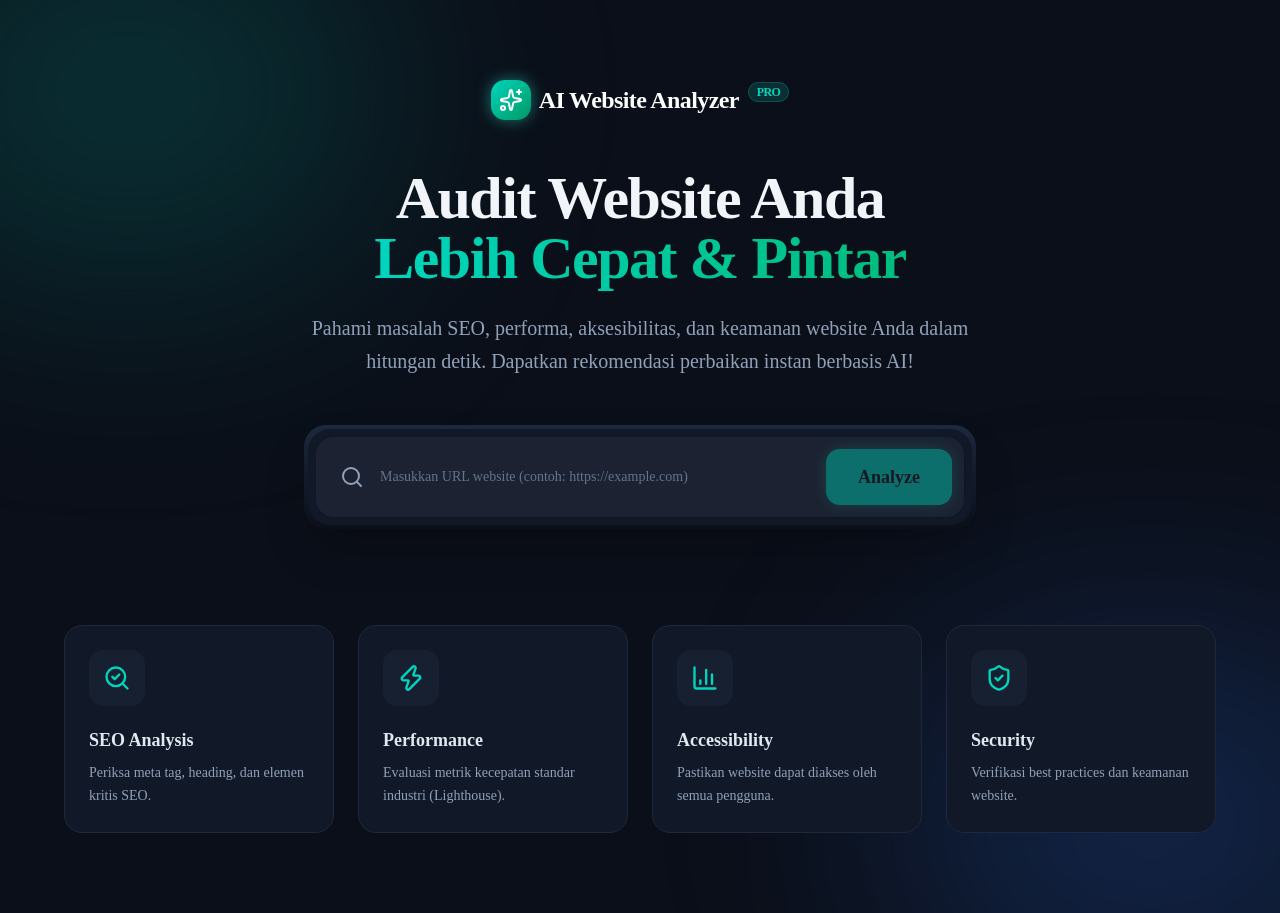
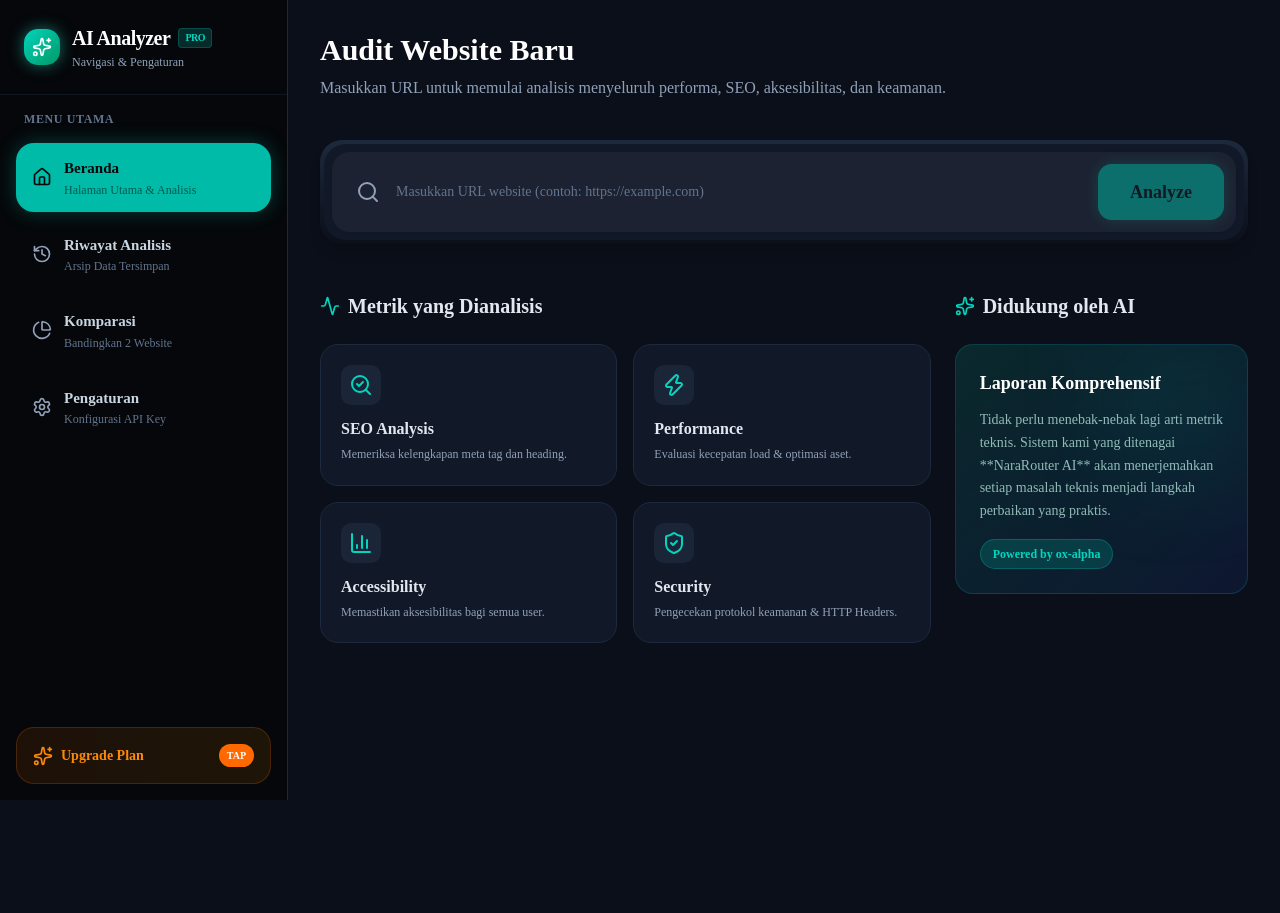
Before and after one commit to hashizumee/ai-website-analyzer, a Next.js app: page / in a window 1280 px wide. After the commit the page ends 800 px from the top, so only its background shows below. Built offline with nearby package versions, Linux system fonts and the light colour scheme.

Commit message:
feat: implement full dashboard layout with sidebar navigation

```diff
--- a/src/app/layout.tsx
+++ b/src/app/layout.tsx
@@ -12,6 +12,8 @@ const geistMono = Geist_Mono({
   subsets: ["latin"],
 });
 
+import Sidebar from "@/components/Sidebar";
+
 export const metadata: Metadata = {
   title: "AI Website Analyzer",
   description: "Audit website dengan teknologi AI",
@@ -23,7 +25,12 @@ export default function RootLayout({ children }: { children: React.ReactNode })
       lang="en"
       className={`${geistSans.variable} ${geistMono.variable} h-full antialiased dark`}
     >
-      <body className="min-h-full flex flex-col bg-[#0b0f19] text-slate-100">{children}</body>
+      <body className="min-h-full flex bg-[#0b0f19] text-slate-100">
+        <Sidebar />
+        <main className="flex-1 ml-72 min-h-screen">
+          {children}
+        </main>
+      </body>
     </html>
   );
 }
--- a/src/app/page.tsx
+++ b/src/app/page.tsx
@@ -1,85 +1,82 @@
 import AnalyzerForm from "@/components/AnalyzerForm";
-import { BarChart3, SearchCheck, Zap, ShieldCheck, Sparkles } from "lucide-react";
+import { BarChart3, SearchCheck, Zap, ShieldCheck, Sparkles, Activity } from "lucide-react";
 
 export default function Home() {
   return (
-    <main className="min-h-screen bg-[#0b0f19] relative overflow-hidden">
-      {/* Background glow effects */}
-      <div className="absolute top-[-10%] left-[-10%] w-[40%] h-[40%] bg-teal-500/20 rounded-full blur-[120px] pointer-events-none" />
-      <div className="absolute bottom-[-10%] right-[-10%] w-[40%] h-[40%] bg-blue-500/20 rounded-full blur-[120px] pointer-events-none" />
-
-      <div className="container mx-auto px-4 py-20 flex flex-col items-center justify-center min-h-[80vh] relative z-10">
-
-        {/* Header/Logo Area */}
-        <div className="flex items-center space-x-2 mb-12">
-          <div className="w-10 h-10 rounded-xl bg-gradient-to-br from-teal-400 to-emerald-600 flex items-center justify-center shadow-[0_0_15px_rgba(45,212,191,0.5)]">
-            <Sparkles className="text-white w-6 h-6" />
-          </div>
-          <span className="text-2xl font-bold tracking-tight text-white">
-            AI Website Analyzer <span className="text-xs bg-teal-900/50 text-teal-400 px-2 py-0.5 rounded-full border border-teal-700/50 align-top ml-1">PRO</span>
-          </span>
+    <div className="p-8 max-w-6xl mx-auto">
+      {/* Header Dashboard */}
+      <div className="mb-10">
+        <h1 className="text-3xl font-bold text-white mb-2">Audit Website Baru</h1>
+        <p className="text-slate-400">Masukkan URL untuk memulai analisis menyeluruh performa, SEO, aksesibilitas, dan keamanan.</p>
       </div>
 
-        {/* Hero Section */}
-        <div className="text-center space-y-6 max-w-3xl mb-12">
-          <h1 className="text-4xl md:text-6xl font-extrabold tracking-tight text-slate-100">
-            Audit Website Anda <br />
-            <span className="text-transparent bg-clip-text bg-gradient-to-r from-teal-400 to-emerald-500">
-              Lebih Cepat & Pintar
-            </span>
-          </h1>
-          <p className="text-lg md:text-xl text-slate-400 max-w-2xl mx-auto leading-relaxed">
-            Pahami masalah SEO, performa, aksesibilitas, dan keamanan website Anda dalam hitungan detik.
-            Dapatkan rekomendasi perbaikan instan berbasis AI!
-          </p>
-        </div>
-
-        {/* Input Form */}
-        <div className="w-full max-w-2xl mb-24">
-          <div className="p-1 rounded-3xl bg-gradient-to-b from-slate-800 to-[#0b0f19] shadow-2xl">
+      {/* Main Action Area */}
+      <div className="mb-12">
+        <div className="p-1 rounded-3xl bg-gradient-to-b from-slate-800 to-[#0b0f19] shadow-lg">
           <div className="bg-[#111827] rounded-[22px] p-2">
             <AnalyzerForm />
           </div>
         </div>
       </div>
 
-        {/* Features Grid */}
-        <div className="grid grid-cols-1 md:grid-cols-4 gap-6 max-w-6xl mx-auto w-full">
+      {/* Info Sections */}
+      <div className="grid grid-cols-1 lg:grid-cols-3 gap-6">
+        <div className="lg:col-span-2 space-y-6">
+          <h2 className="text-xl font-semibold flex items-center text-slate-200">
+            <Activity className="w-5 h-5 mr-2 text-teal-400" /> Metrik yang Dianalisis
+          </h2>
+          <div className="grid grid-cols-1 sm:grid-cols-2 gap-4">
             <FeatureCard
-            icon={<SearchCheck className="w-7 h-7 text-teal-400" />}
+              icon={<SearchCheck className="w-6 h-6 text-teal-400" />}
               title="SEO Analysis"
-            description="Periksa meta tag, heading, dan elemen kritis SEO."
+              description="Memeriksa kelengkapan meta tag dan heading."
             />
             <FeatureCard
-            icon={<Zap className="w-7 h-7 text-teal-400" />}
+              icon={<Zap className="w-6 h-6 text-teal-400" />}
               title="Performance"
-            description="Evaluasi metrik kecepatan standar industri (Lighthouse)."
+              description="Evaluasi kecepatan load & optimasi aset."
             />
             <FeatureCard
-            icon={<BarChart3 className="w-7 h-7 text-teal-400" />}
+              icon={<BarChart3 className="w-6 h-6 text-teal-400" />}
               title="Accessibility"
-            description="Pastikan website dapat diakses oleh semua pengguna."
+              description="Memastikan aksesibilitas bagi semua user."
             />
             <FeatureCard
-            icon={<ShieldCheck className="w-7 h-7 text-teal-400" />}
+              icon={<ShieldCheck className="w-6 h-6 text-teal-400" />}
               title="Security"
-            description="Verifikasi best practices dan keamanan website."
+              description="Pengecekan protokol keamanan & HTTP Headers."
             />
           </div>
+        </div>
 
+        <div className="space-y-6">
+          <h2 className="text-xl font-semibold flex items-center text-slate-200">
+            <Sparkles className="w-5 h-5 mr-2 text-teal-400" /> Didukung oleh AI
+          </h2>
+          <div className="bg-gradient-to-br from-teal-900/40 to-blue-900/20 border border-teal-500/20 rounded-2xl p-6 relative overflow-hidden">
+            <div className="absolute top-0 right-0 w-32 h-32 bg-teal-500/10 blur-[50px]" />
+            <h3 className="font-semibold text-lg text-white mb-3 relative z-10">Laporan Komprehensif</h3>
+            <p className="text-sm text-teal-100/70 leading-relaxed relative z-10 mb-4">
+              Tidak perlu menebak-nebak lagi arti metrik teknis. Sistem kami yang ditenagai **NaraRouter AI** akan menerjemahkan setiap masalah teknis menjadi langkah perbaikan yang praktis.
+            </p>
+            <div className="inline-flex text-xs font-bold bg-teal-500/20 text-teal-400 px-3 py-1.5 rounded-full border border-teal-500/30">
+              Powered by ox-alpha
             </div>
-    </main>
+          </div>
+        </div>
+      </div>
+    </div>
   );
 }
 
 function FeatureCard({ icon, title, description }: { icon: React.ReactNode, title: string, description: string }) {
   return (
-    <div className="group flex flex-col p-6 rounded-2xl bg-[#111827] border border-slate-800 hover:border-teal-500/50 transition-all duration-300 hover:shadow-[0_0_20px_rgba(45,212,191,0.1)] hover:-translate-y-1">
-      <div className="w-14 h-14 rounded-xl bg-slate-800/50 flex items-center justify-center mb-5 group-hover:scale-110 transition-transform duration-300">
+    <div className="flex flex-col p-5 rounded-2xl bg-[#111827] border border-slate-800 hover:border-teal-500/40 transition-all duration-300">
+      <div className="w-10 h-10 rounded-lg bg-slate-800/80 flex items-center justify-center mb-3">
         {icon}
       </div>
-      <h3 className="font-semibold text-lg text-slate-200 mb-2">{title}</h3>
-      <p className="text-sm text-slate-400 leading-relaxed">{description}</p>
+      <h3 className="font-semibold text-base text-slate-200 mb-1">{title}</h3>
+      <p className="text-xs text-slate-400 leading-relaxed">{description}</p>
     </div>
   );
 }
--- a/src/app/results/page.tsx
+++ b/src/app/results/page.tsx
@@ -77,18 +77,15 @@ function ResultsContent() {
   }
 
   return (
-    <div className="min-h-screen bg-muted/20 pb-20">
-      {/* Header */}
-      <header className="bg-background border-b sticky top-0 z-10">
-        <div className="container mx-auto px-4 h-16 flex items-center justify-between">
-          <div className="font-bold text-lg">AI Website Analyzer</div>
-          <div className="text-sm text-muted-foreground truncate max-w-[200px] md:max-w-md">
+    <div className="min-h-screen bg-[#0b0f19] pb-20">
+      <main className="p-8 space-y-8 max-w-6xl mx-auto">
+        <div className="mb-6">
+          <h1 className="text-2xl font-bold text-white mb-2">Hasil Analisis</h1>
+          <p className="text-sm text-slate-400 truncate max-w-full">
             {data.url}
-          </div>
+          </p>
         </div>
-      </header>
 
-      <main className="container mx-auto px-4 py-8 space-y-8 max-w-6xl">
         {/* Top Section: Overall Score & Summary */}
         <div className="grid grid-cols-1 md:grid-cols-3 gap-6">
           <div className="md:col-span-1">
@@ -102,29 +99,29 @@ function ResultsContent() {
             <ScoreCard
               title="SEO"
               score={data.categories.seo.score}
-              icon={<SearchCheck className="w-4 h-4 text-muted-foreground" />}
+              icon={<SearchCheck className="w-4 h-4 text-slate-400" />}
             />
             <ScoreCard
               title="Performance"
               score={data.categories.performance.score}
-              icon={<Zap className="w-4 h-4 text-muted-foreground" />}
+              icon={<Zap className="w-4 h-4 text-slate-400" />}
             />
             <ScoreCard
               title="Accessibility"
               score={data.categories.accessibility.score}
-              icon={<BarChart3 className="w-4 h-4 text-muted-foreground" />}
+              icon={<BarChart3 className="w-4 h-4 text-slate-400" />}
             />
             <ScoreCard
-              title="Security"
+              title="Security & Best Practices"
               score={data.categories.security.score}
-              icon={<ShieldCheck className="w-4 h-4 text-muted-foreground" />}
+              icon={<ShieldCheck className="w-4 h-4 text-slate-400" />}
             />
           </div>
         </div>
 
         {/* Detailed Findings */}
         <div className="space-y-6">
-          <h3 className="text-2xl font-bold tracking-tight">Detail Temuan</h3>
+          <h3 className="text-xl font-bold text-slate-200 mt-8 mb-4">Detail Temuan</h3>
 
           <CategorySection title="SEO Analysis" result={data.categories.seo} />
           <CategorySection title="Performance" result={data.categories.performance} />
--- /dev/null
+++ b/src/components/Sidebar.tsx
@@ -0,0 +1,116 @@
+"use client";
+
+import Link from "next/link";
+import { usePathname } from "next/navigation";
+import {
+  Home,
+  History,
+  Settings,
+  Sparkles,
+  PieChart,
+  LayoutDashboard
+} from "lucide-react";
+import { cn } from "@/lib/utils";
+
+export default function Sidebar() {
+  const pathname = usePathname();
+
+  const menuItems = [
+    {
+      name: "Beranda",
+      href: "/",
+      icon: <Home className="w-5 h-5" />,
+      description: "Halaman Utama & Analisis"
+    },
+    {
+      name: "Riwayat Analisis",
+      href: "#", // Placeholder
+      icon: <History className="w-5 h-5" />,
+      description: "Arsip Data Tersimpan"
+    },
+    {
+      name: "Komparasi",
+      href: "#", // Placeholder
+      icon: <PieChart className="w-5 h-5" />,
+      description: "Bandingkan 2 Website"
+    },
+    {
+      name: "Pengaturan",
+      href: "#", // Placeholder
+      icon: <Settings className="w-5 h-5" />,
+      description: "Konfigurasi API Key"
+    }
+  ];
+
+  return (
+    <aside className="w-72 bg-[#05070a] border-r border-slate-800 flex flex-col h-screen fixed left-0 top-0 overflow-y-auto">
+      {/* Brand Header */}
+      <div className="p-6 border-b border-slate-800/50 flex items-center space-x-3">
+        <div className="w-9 h-9 rounded-xl bg-gradient-to-br from-teal-400 to-emerald-600 flex items-center justify-center shadow-[0_0_15px_rgba(45,212,191,0.5)] shrink-0">
+          <Sparkles className="text-white w-5 h-5" />
+        </div>
+        <div>
+          <h1 className="text-xl font-bold tracking-tight text-white flex items-center">
+            AI Analyzer <span className="ml-2 text-[10px] font-black bg-teal-900/50 text-teal-400 px-1.5 py-0.5 rounded uppercase border border-teal-700/50">PRO</span>
+          </h1>
+          <p className="text-xs text-slate-400 mt-0.5">Navigasi & Pengaturan</p>
+        </div>
+      </div>
+
+      {/* Menu Area */}
+      <div className="p-4 flex-1">
+        <h2 className="text-xs font-bold text-slate-500 mb-4 uppercase tracking-wider ml-2">Menu Utama</h2>
+        <nav className="space-y-2">
+          {menuItems.map((item) => {
+            const isActive = pathname === item.href || (pathname.startsWith('/results') && item.href === '/');
+            return (
+              <Link
+                key={item.name}
+                href={item.href}
+                className={cn(
+                  "flex items-center px-4 py-3.5 rounded-2xl transition-all duration-300 group",
+                  isActive
+                    ? "bg-teal-500 text-[#05070a] shadow-[0_0_20px_rgba(20,184,166,0.3)] font-medium"
+                    : "text-slate-300 hover:bg-slate-800/50 hover:text-white"
+                )}
+              >
+                <div className={cn(
+                  "mr-3 shrink-0",
+                  isActive ? "text-[#05070a]" : "text-slate-400 group-hover:text-teal-400"
+                )}>
+                  {item.icon}
+                </div>
+                <div className="flex-1">
+                  <div className="text-[15px] font-semibold">{item.name}</div>
+                  <div className={cn(
+                    "text-xs mt-0.5",
+                    isActive ? "text-teal-950/70 font-medium" : "text-slate-500"
+                  )}>
+                    {item.description}
+                  </div>
+                </div>
+                <div className={cn(
+                  "opacity-0 transition-opacity",
+                  !isActive && "group-hover:opacity-100 text-slate-500"
+                )}>
+                  &rsaquo;
+                </div>
+              </Link>
+            );
+          })}
+        </nav>
+      </div>
+
+      {/* Bottom Area */}
+      <div className="p-4 mt-auto">
+        <div className="bg-gradient-to-r from-orange-500/10 to-amber-500/10 border border-orange-500/20 rounded-2xl p-4 flex items-center justify-between cursor-pointer hover:bg-orange-500/20 transition-colors">
+           <div className="flex items-center space-x-2">
+             <Sparkles className="w-5 h-5 text-orange-400" />
+             <span className="font-bold text-orange-400 text-sm">Upgrade Plan</span>
+           </div>
+           <span className="bg-orange-500 text-white text-[10px] font-black px-2 py-1 rounded-full uppercase">Tap</span>
+        </div>
+      </div>
+    </aside>
+  );
+}
```
Lines whose indentation alone changed are shown as unchanged.
